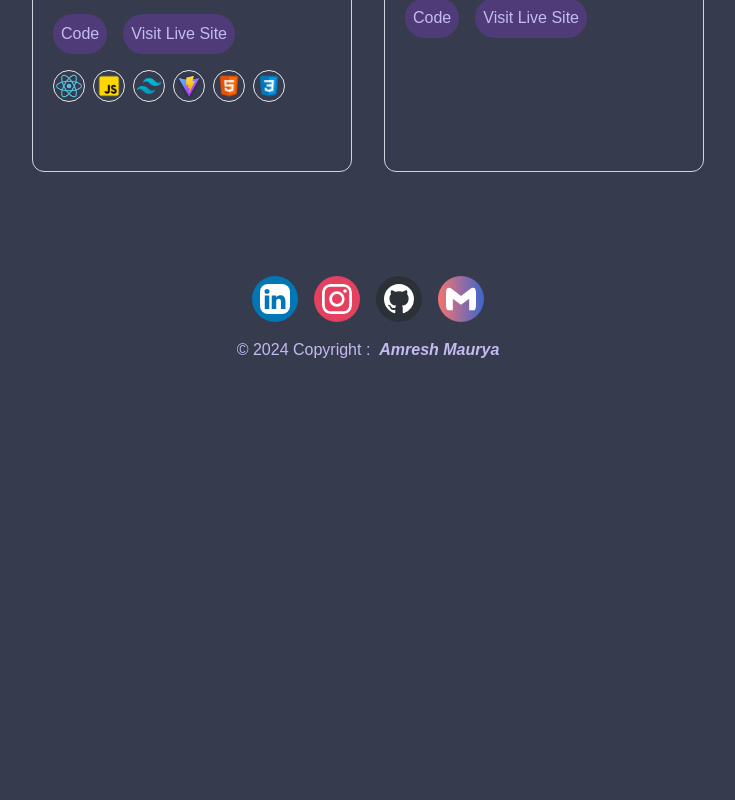
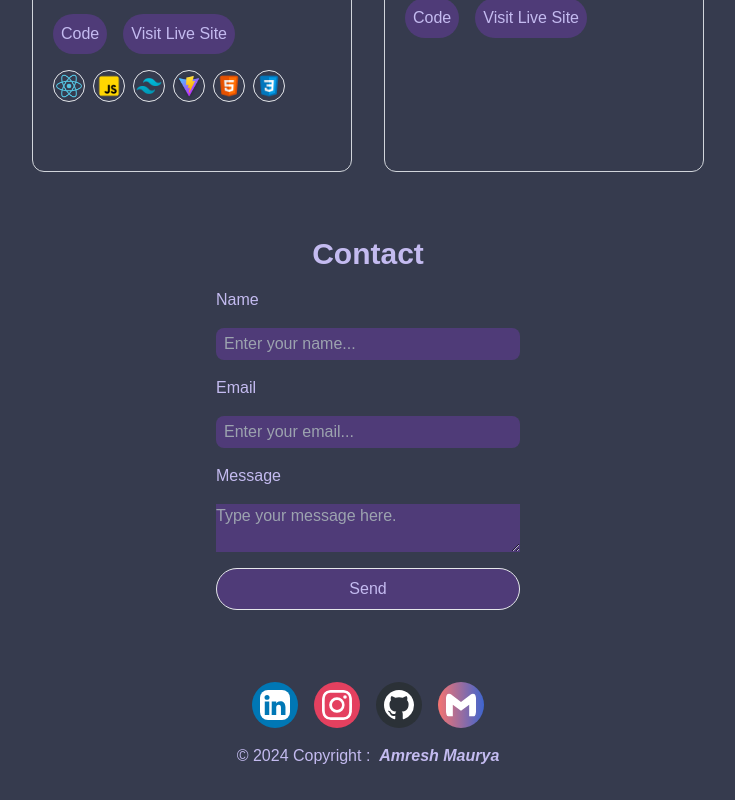
Before and after one commit to amreshpro/proportfolio, a Next.js app: page / in a window 1280 px wide. Shown: the part 2428-3228 px from the top of the page, without its empty margins (272-1007 px from the left). Before the commit the page ends 2822 px from the top, so only its background shows below. Built offline with nearby package versions, Linux system fonts and the light colour scheme.

Commit message:
add contact section

```diff
--- a/app/globals.css
+++ b/app/globals.css
@@ -42,6 +42,12 @@ body {
   background-color: var(--secondary);
   padding: 5px;
 }
+
+
+input,textarea{
+  @apply bg-secondary text-light
+}
+
 body {
   color: var(--light);
   background: var(--primary);
--- a/app/page.tsx
+++ b/app/page.tsx
@@ -1,3 +1,4 @@
+import Contact from "@/components/contact";
 import Footer from "@/components/footer";
 import Header from "@/components/header";
 import Hero from "@/components/hero";
@@ -12,6 +13,7 @@ export default function Home() {
       <Hero />
       <Skills />
       <Projects />
+      <Contact/>
       <Footer />
     </div>
   );
--- a/components/contact/index.tsx
+++ b/components/contact/index.tsx
@@ -76,7 +76,7 @@ export default function Contact() {
             type="submit"
             value="Send"
             className={twMerge(
-              "rounded-full"
+              "bg-secondary border border-secondary/15 rounded-full p-2 flex hover:bg-ternary "
             )}
           />
         </div>
```
